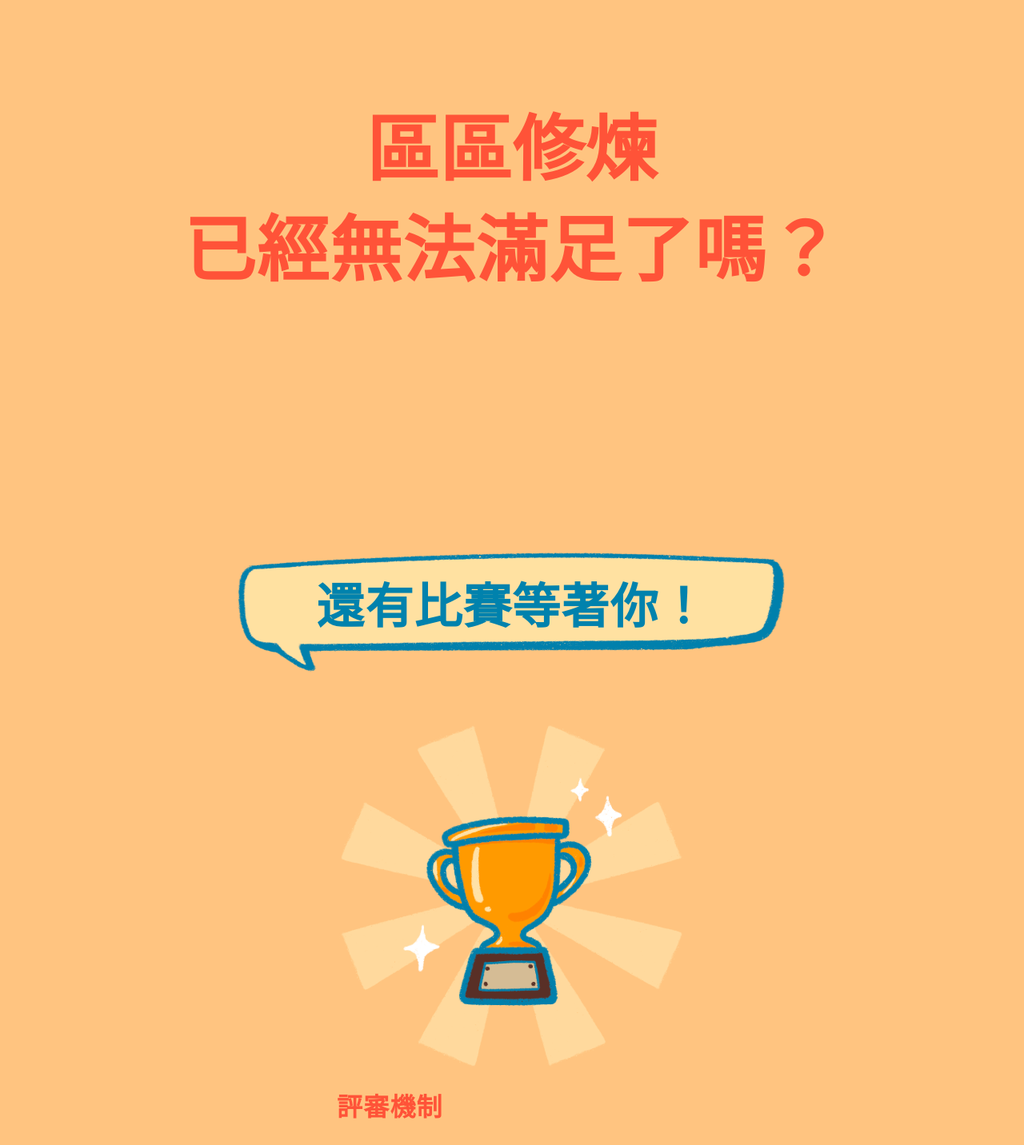
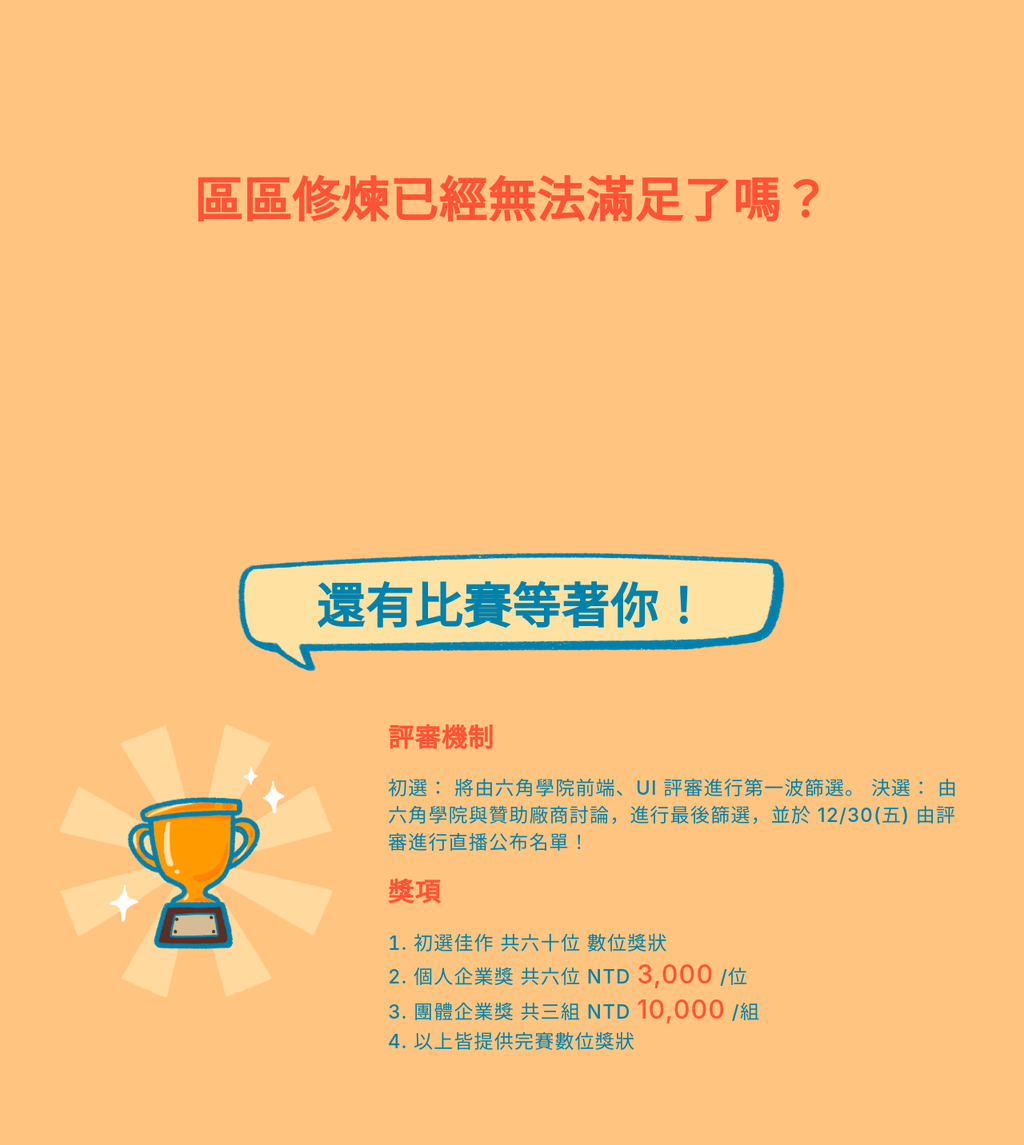
Before and after one commit to Beginneraboutlife116/the-f2e-2022-week1, a React (Create React App) app: page / in a window 1280 px wide. Shown: the part 4440-5872 px from the top of the page at 80% size. Built offline with nearby package versions, Linux system fonts and the light colour scheme; a web font is replaced by a local one.

Commit message:
finish section six

```diff
--- a/src/index.scss
+++ b/src/index.scss
@@ -36,7 +36,14 @@
   display: grid;
   place-content: center;
   color: var(--clr-highlight-400);
-  @include fz-28-60-1200;
+  &__title {
+    @include fz-28-60-1200;
+    @media (min-width: 75em) {
+      & p {
+        display: inline-block;
+      }
+    }
+  }
 }
 
 .cta {
--- a/src/pages/section-six/style.module.scss
+++ b/src/pages/section-six/style.module.scss
@@ -8,12 +8,17 @@
   color: var(--clr-primary-400);
   width: min(100%, 29.875rem);
   margin-inline: auto;
+  @media (min-width: 75em) {
+    width: 73.75rem;
+    grid-template-columns: 24.4375rem 1fr;
+  }
 }
 
 .section {
   display: grid;
   gap: 1.5rem;
   padding-inline: 1.25rem;
+  font-weight: 500;
   & h3 {
     font-size: 2rem;
     color: var(--clr-highlight-400);
```
